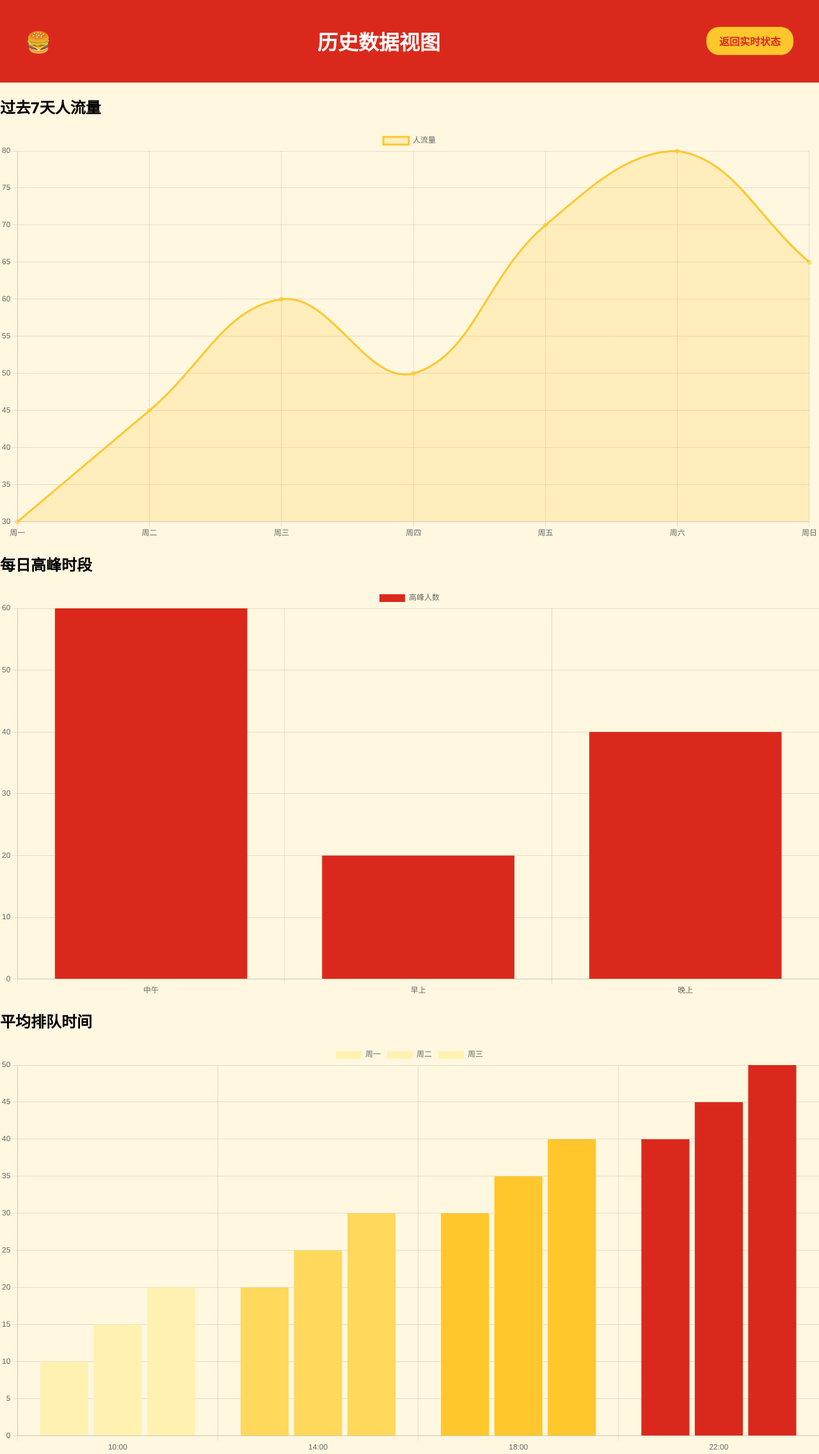
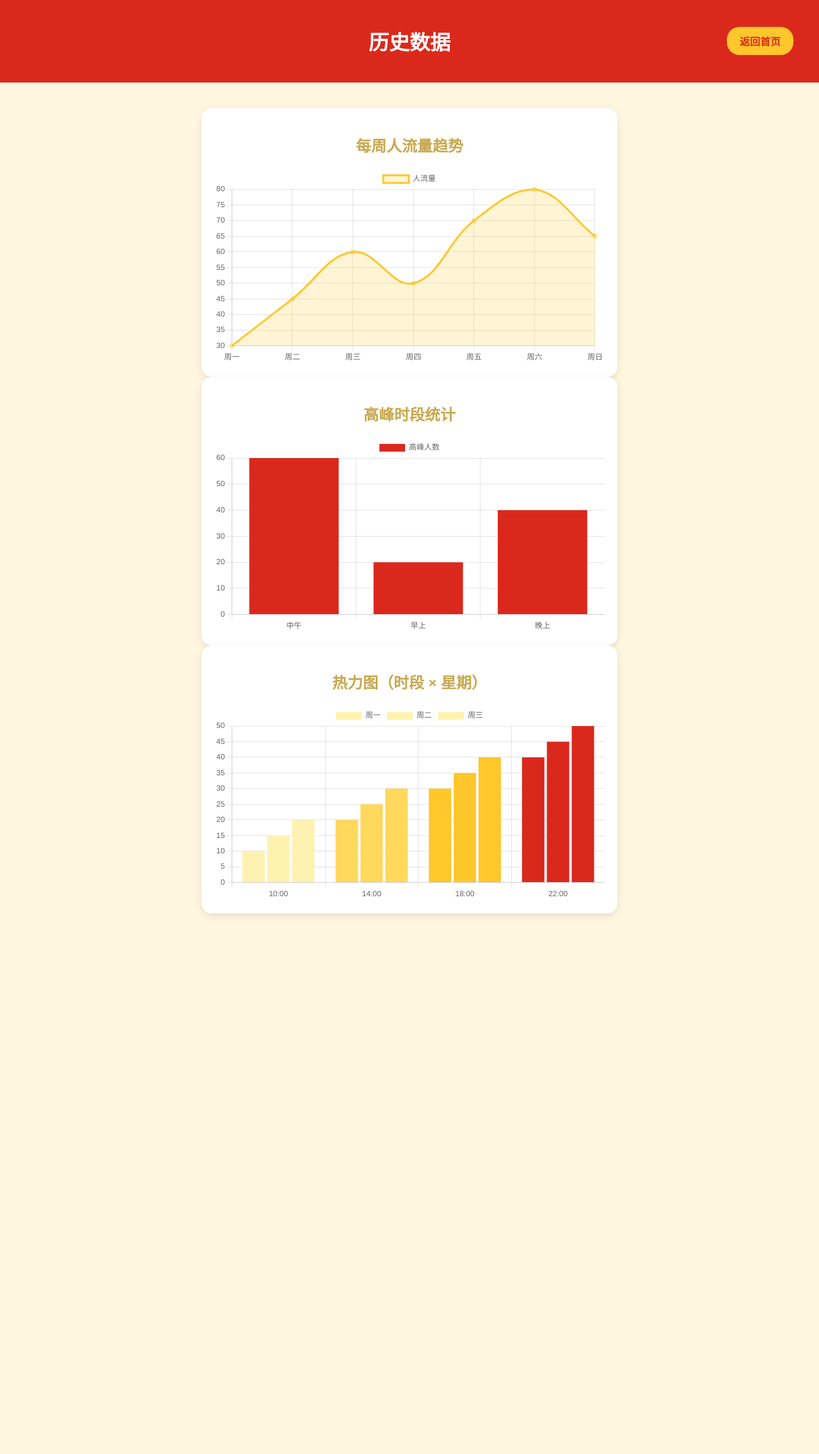
Before and after one commit to Ushaoo/HKUST-Mcdonald-Waiting-Time-Analysis-Model, a Flask app: page /history in a window 1280 px wide. Shown: the whole page at 64% size. After the commit the page ends 1432 px from the top, so only its background shows below. Run offline with Flask 3, Linux system fonts and the light colour scheme.

Commit message:
change333

```diff
--- a/adding by zhc/static/style.css
+++ b/adding by zhc/static/style.css
@@ -9,24 +9,25 @@ body {
   background-color: #FFF7E0;
   font-family: 'Noto Sans', sans-serif;
   margin: 0;
+  color: #C8A951;   /* ✅ 全局字体改为土黄色 */
 }
 
+/* ✅ 顶部栏：标题居中，按钮固定在右侧 */
 .header {
   background-color: #DA291C;
-  color: white;
+  color: white;     /* ✅ 顶部标题保持白色 */
   padding: 20px 40px;
   display: flex;
-  justify-content: space-between;
+  justify-content: center;
   align-items: center;
-}
-
-.logo {
-  font-size: 32px;
+  position: relative;
 }
 
 .toggle-btn {
+  position: absolute;
+  right: 40px;
   background-color: #FFC72C;
-  color: #DA291C;
+  color: #DA291C;   /* ✅ 按钮文字保持红色 */
   padding: 10px 20px;
   border-radius: 20px;
   text-decoration: none;
@@ -58,7 +59,7 @@ body {
   border-radius: 16px;
   padding: 20px;
   box-shadow: 0 4px 14px rgba(0,0,0,0.1);
-  text-align: center;   /* ✅ 所有卡片文字居中 */
+  text-align: center;
 }
 
 /* ✅ 视频卡片宽度与上排两卡片总宽度完全一致 */
@@ -82,7 +83,7 @@ body {
   object-fit: cover;
 }
 
-/* ✅ 数字居中且突出 */
+/* ✅ 数字保持红色 */
 .value {
   font-size: 28px;
   color: #DA291C;
--- a/adding by zhc/templates/history.html
+++ b/adding by zhc/templates/history.html
@@ -2,35 +2,36 @@
 <html lang="zh">
 <head>
   <meta charset="UTF-8">
-  <title>历史数据图表</title>
+  <title>历史数据</title>
   <link rel="stylesheet" href="/static/style.css">
   <script src="https://cdn.jsdelivr.net/npm/chart.js"></script>
+  <script defer src="/static/chart.js"></script>
 </head>
 
 <body>
   <header class="header">
-    <div class="logo">🍔</div>
-    <h1>历史数据视图</h1>
-    <a href="/" class="toggle-btn">返回实时状态</a>
+    <h1>历史数据</h1>
+    <a href="/" class="toggle-btn">返回首页</a>
   </header>
 
-  <main class="chart-container">
-    <section>
-      <h2>过去7天人流量</h2>
+  <main class="card-group">
+
+    <div class="card">
+      <h2>每周人流量趋势</h2>
       <canvas id="weeklyFlowChart"></canvas>
-    </section>
+    </div>
 
-    <section>
-      <h2>每日高峰时段</h2>
+    <div class="card">
+      <h2>高峰时段统计</h2>
       <canvas id="peakTimeChart"></canvas>
-    </section>
+    </div>
 
-    <section>
-      <h2>平均排队时间</h2>
+    <div class="card">
+      <h2>热力图（时段 × 星期）</h2>
       <canvas id="heatmapChart"></canvas>
-    </section>
+    </div>
+
   </main>
 
-  <script src="/static/chart.js"></script>
 </body>
 </html>
--- a/adding by zhc/templates/index.html
+++ b/adding by zhc/templates/index.html
@@ -8,7 +8,6 @@
 
 <body>
   <header class="header">
-    <div class="logo">🍔</div>
     <h1>取餐时间预估</h1>
     <a href="/history" class="toggle-btn">查看历史数据</a>
   </header>
```
